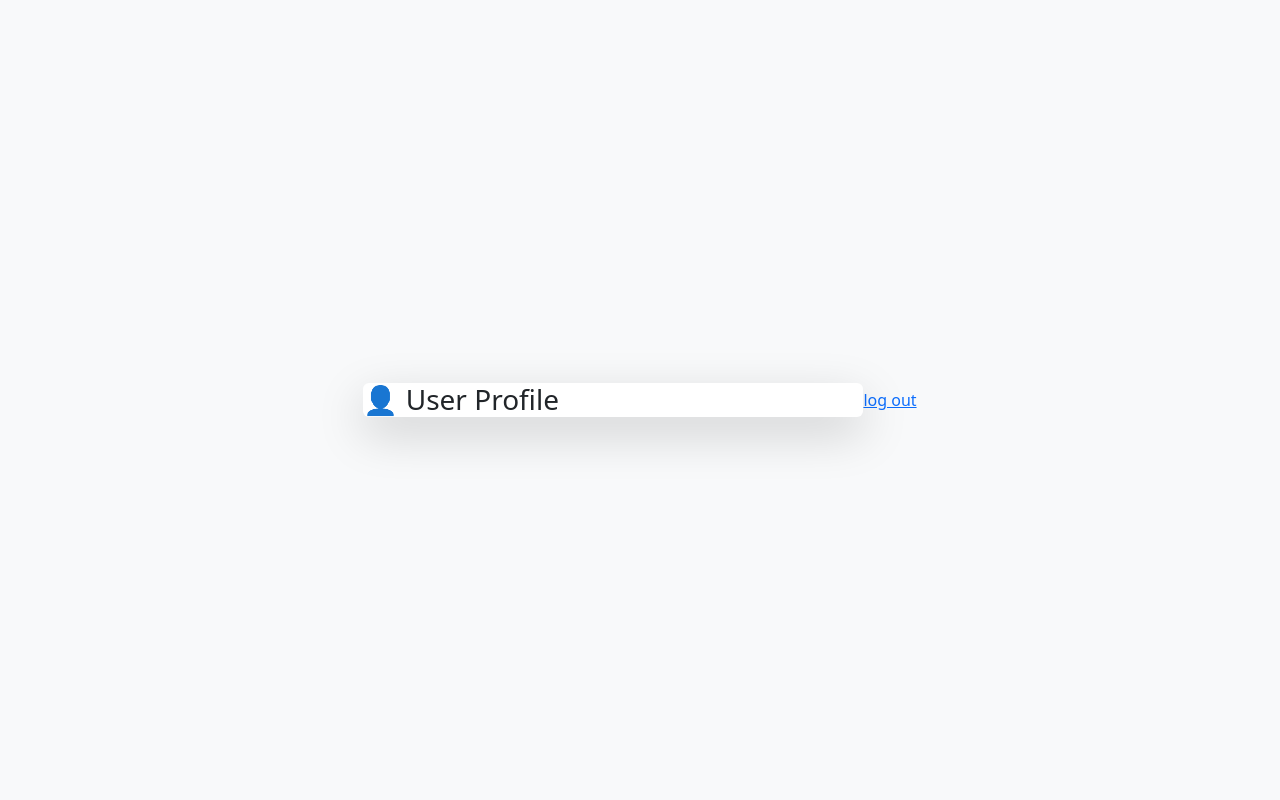
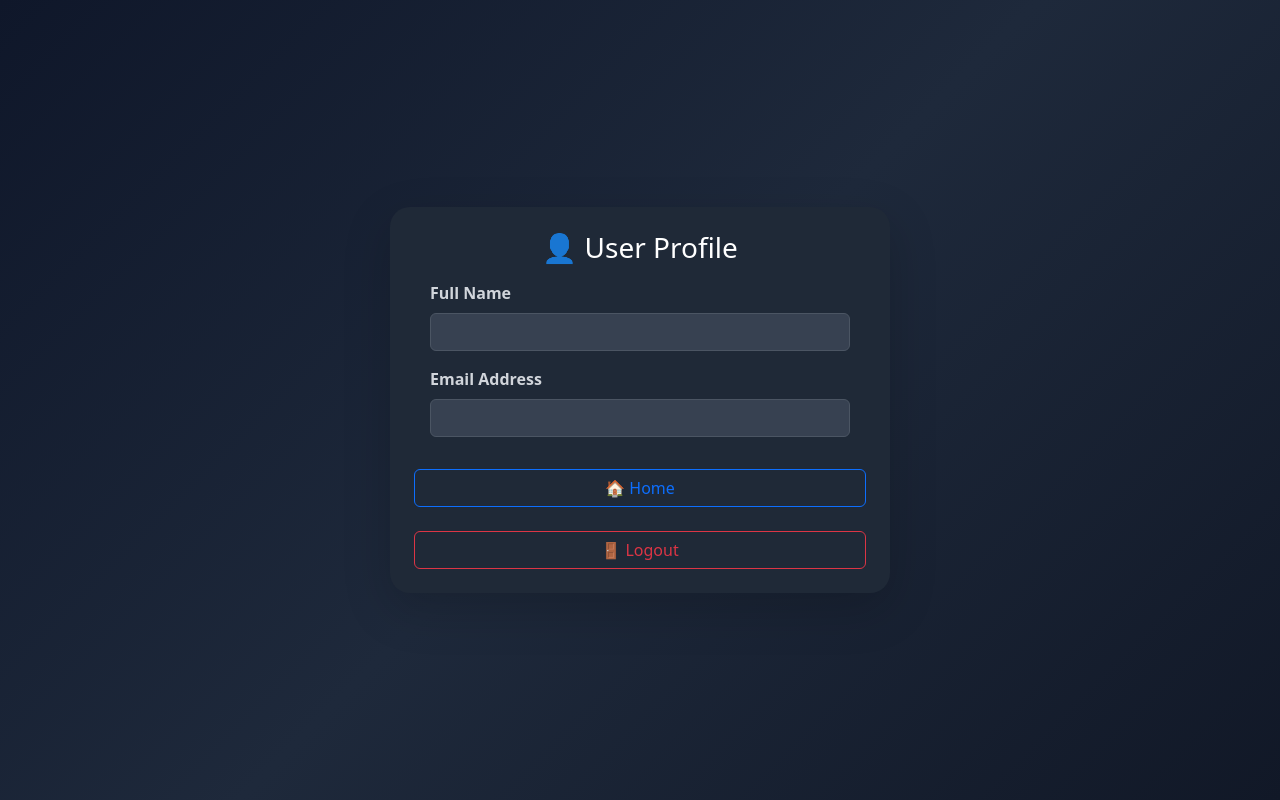
Before and after one commit to charmeepaneliya/Nodejs-backend, a Node server app: template 11_open_authorizations/views/profile.ejs in a window 1280 px wide. Run offline with Node 20, Linux system fonts and the light colour scheme; the template is opened without the code that fills it, so the values that code supplies are empty; some libraries are stand-ins or nearby versions.

Commit message:
css added

```diff
--- a/11_open_authorizations/server.js
+++ b/11_open_authorizations/server.js
@@ -1,10 +1,13 @@
 import express from "express";
+
 import HttpError from "./middleware/HttpError.js";
 import connectDB from "./config/db.js";
+
 import authRouts from "./routers/authRouters.js";
+import profileRoutes from "./routers/profileRoutes.js";
 import passport from "./config/passport.js";
+
 import session from "express-session";
-
 import dotenv from "dotenv";
 
 dotenv.config({ path: "./.env" });
@@ -14,13 +17,13 @@ const app = express();
 app.use(
   session({
     secret: process.env.SESSION_SECRET,
-    reseve: false,
-    saveUninitialized: true,
+    resave: false,
+    saveUninitialized: false,
     cookie: {
       path:"/",
       httpOnly: true,
       secure: false,
-      maxAge: 60 * 60 * 1000,
+      maxAge: 24 * 60 * 60 * 1000,
     },
   }),
 );
@@ -35,10 +38,12 @@ app.use(express.json());
 
 app.use("/auth", authRouts);
 
+app.use("/profile",profileRoutes);
+
 
 
 app.get("/", (req, res) => {
-  res.render("home");
+  res.render("home",{user:req.user});
 });
 
 app.use((req, res, next) => {
--- a/11_open_authorizations/views/profile.ejs
+++ b/11_open_authorizations/views/profile.ejs
@@ -1,25 +1,132 @@
-
 <!DOCTYPE html>
 <html lang="en">
   <head>
-    <meta charset="UTF-8">
-    <meta name="viewport" content="width=device-width, initial-scale=1.0">
+    <meta charset="UTF-8" />
+    <meta name="viewport" content="width=device-width, initial-scale=1.0" />
     <title>Profile Page</title>
-    <link rel="stylesheet" href="../public/css/style.css">
-    <link href="https://cdn.jsdelivr.net/npm/bootstrap@5.3.8/dist/css/bootstrap.min.css" rel="stylesheet" integrity="sha384-sRIl4kxILFvY47J16cr9ZwB07vP4J8+LH7qKQnuqkuIAvNWLzeN8tE5YBujZqJLB" crossorigin="anonymous">
+    <link rel="stylesheet" href="../public/css/style.css" />
+    <link
+      href="https://cdn.jsdelivr.net/npm/bootstrap@5.3.8/dist/css/bootstrap.min.css"
+      rel="stylesheet"
+      integrity="sha384-sRIl4kxILFvY47J16cr9ZwB07vP4J8+LH7qKQnuqkuIAvNWLzeN8tE5YBujZqJLB"
+      crossorigin="anonymous"
+    />
+
+    <style>
+        body{
+    background: linear-gradient(135deg, #0f172a, #1e293b, #111827);
+    min-height: 100vh;
+}
+
+.profile-card{
+    max-width: 500px;
+    width: 100%;
+    background: #1f2937;
+    color: #ffffff;
+    border: none;
+    border-radius: 20px;
+    box-shadow: 0 15px 30px rgba(0,0,0,0.5);
+}
+
+.avatar{
+    width: 100px;
+    height: 100px;
+    background: linear-gradient(135deg, #3b82f6, #2563eb);
+    color: white;
+    font-size: 40px;
+    font-weight: bold;
+    border-radius: 50%;
+    display: flex;
+    justify-content: center;
+    align-items: center;
+    margin: auto;
+}
+
+.info{
+    font-size: 18px;
+    color: #e5e7eb;
+}
+
+.form-label{
+    color: #d1d5db;
+}
+
+.form-control{
+    background: #374151;
+    color: #ffffff;
+    border: 1px solid #4b5563;
+}
+
+.form-control:focus{
+    background: #374151;
+    color: #ffffff;
+    border-color: #3b82f6;
+    box-shadow: none;
+}
+
+.form-control[readonly]{
+    background: #374151;
+    color: #ffffff;
+}
+
+.btn-primary{
+    background: #2563eb;
+    border: none;
+}
+
+.btn-danger{
+    border: none;
+}
+    </style>
+
   </head>
-<body  class="bg-light">
-    <div class="container vh-100 d-flex justify-content-center align-items-center">
-        <div class="card shadow-lg border-0" style="max-width: 500px; width:100%;">
+  <body class="bg-light">
+    <div
+      class="container d-flex justify-content-center align-items-center vh-100"
+    >
+      <div
+        class="card profile-card shadow-lg p-4"
+        style="max-width: 500px; width: 100%"
+      >
+      <div class="text-center">
+
         <h3 class="mb-0">👤 User Profile</h3>
       </div>
-    <br/>
 
-    <a href="/auth/logout">log out</a>
+      <div class="card-body">
+        <div class="mb-3">
+            <label class="form-label fw-bold">Full Name</label>
+            <input type="text" class="form-control" value="<%=user.name%>" readonly>
+        </div>
+        <div class="mb-3">
+            <label class="form-label fw-bold">Email Address</label>
+            <input type="email" class="form-control" value="<%=user.email%>" readonly>
+        </div>
+      </div>
+
+
+      <div class="d-grid gap-2 mb-4">
+        <a href="/" class="btn btn-outline-primary">🏠 Home</a>
+      </div>
+
+      <div class="d-grid gap-2">
+        <a href="/auth/logout" class="btn btn-outline-danger">🚪 Logout</a>
+      </div>
 
       </div>
 
 
-    <script src="https://cdn.jsdelivr.net/npm/bootstrap@5.3.8/dist/js/bootstrap.bundle.min.js" integrity="sha384-FKyoEForCGlyvwx9Hj09JcYn3nv7wiPVlz7YYwJrWVcXK/BmnVDxM+D2scQbITxI" crossorigin="anonymous"></script>
+
+
+
+
+
+    </div>
+
+    <script
+      src="https://cdn.jsdelivr.net/npm/bootstrap@5.3.8/dist/js/bootstrap.bundle.min.js"
+      integrity="sha384-FKyoEForCGlyvwx9Hj09JcYn3nv7wiPVlz7YYwJrWVcXK/BmnVDxM+D2scQbITxI"
+      crossorigin="anonymous"
+    ></script>
   </body>
 </html>
```
Also changed, not shown: 11_open_authorizations/middleware/checkAuth.js (+13 -7 lines), 11_open_authorizations/routers/authRouters.js (+11 -9 lines), 11_open_authorizations/routers/profileRoutes.js (+7 -15 lines), 11_open_authorizations/views/home.ejs (+59 -5 lines), 11_open_authorizations/views/login.ejs (+61 -5 lines), 11_open_authorizations/image.png (deleted), 1 other file. Lines whose indentation alone changed are shown as unchanged.
